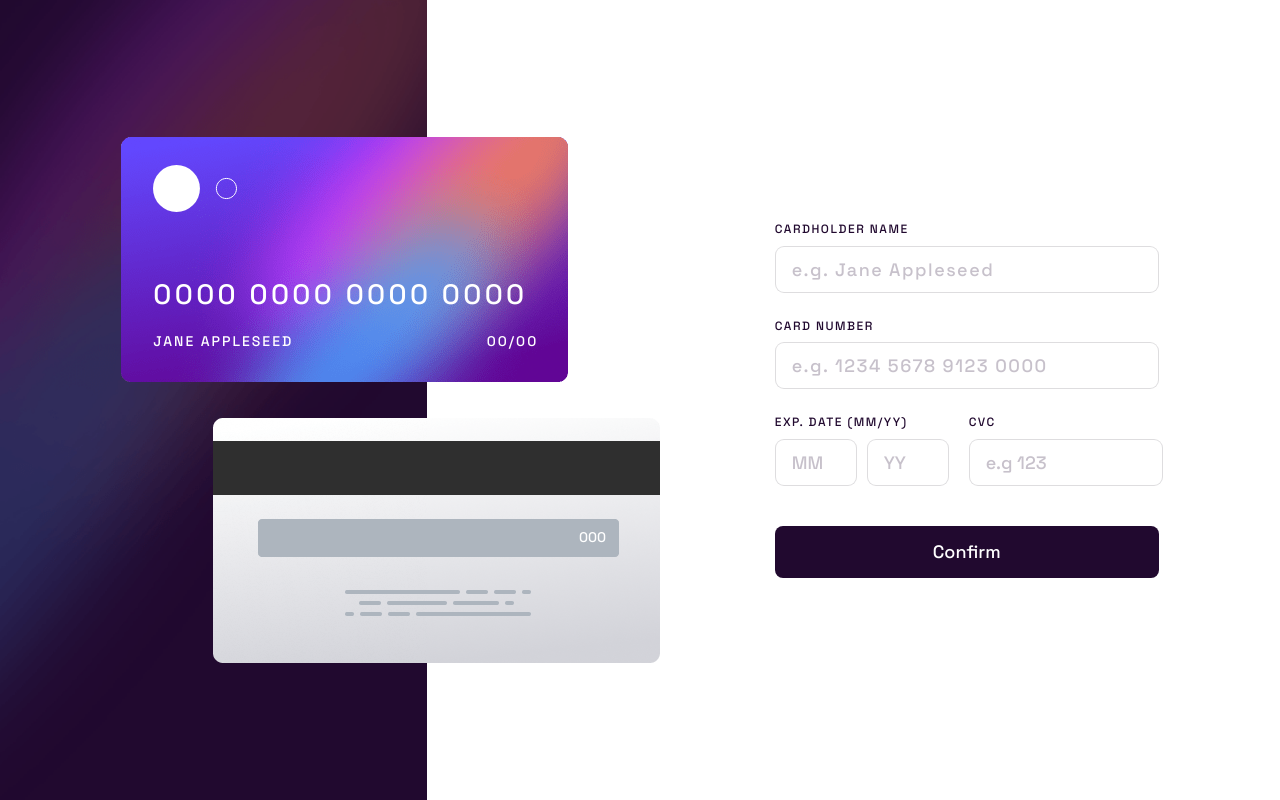
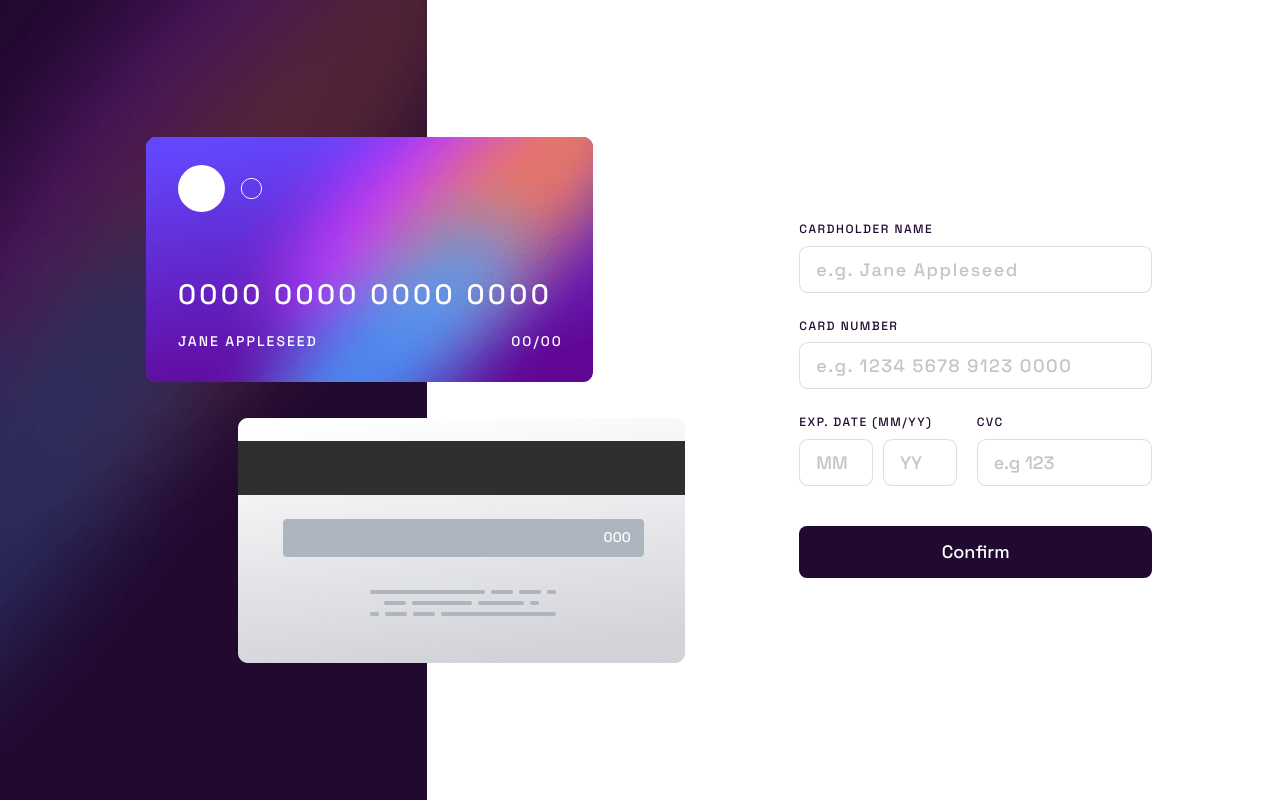
Before and after one commit to aleksandr-efimenko/interactive-card-details-form, a Next.js app: page / in a window 1280 px wide. Built offline with nearby package versions, Linux system fonts and the light colour scheme.

Commit message:
update borders for inputs

```diff
--- a/styles/globals.css
+++ b/styles/globals.css
@@ -8,7 +8,10 @@
     leading-[0.925rem] text-xs;
   }
   .input-container-bd-gradient {
-    @apply rounded-[9px] bg-light-grayish-violet mt-[9px] p-[1px];
+    @apply rounded-[0.56rem] bg-light-grayish-violet mt-[0.56rem]
+    p-[0.0625rem]
+    min-h-[2.8rem]
+    ;
   }
   .input-container-bd-gradient.wrong-input {
     @apply bg-red;
@@ -24,7 +27,8 @@
     @apply rounded-lg
     placeholder-very-dark-violet
     placeholder-opacity-25
-    h-[45px] py-[11px] px-4
+    h-full w-full py-[0.685rem] px-4
+
     text-lg leading-[1.44rem];
   }
   .card-input:focus {
```
